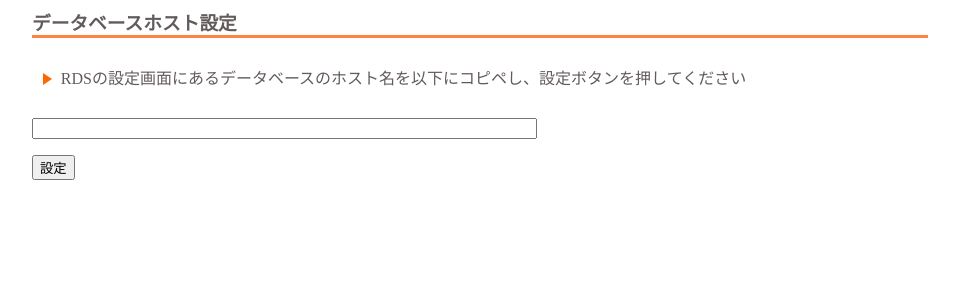
After one commit to trainocate-japan/sawakura-labs, a Flask app: template templates/dbhost_set.html in a window 1280 px wide. The commit adds this page. Shown: the top 300 px of the page, without its empty margins (160-1119 px from the left). Run offline with Flask 2, Linux system fonts and the light colour scheme; the template is opened without the code that fills it, so the values that code supplies are empty.

Commit message:
first release is almost done.

```diff
--- a/app.py
+++ b/app.py
@@ -1,16 +1,17 @@
-from flask import Flask, render_template
+from flask import Flask, render_template, request, redirect, url_for
 from dotenv import load_dotenv
 import pymysql
 import os
 
 load_dotenv()
+INITIAL_DB_HOST = 'initial-db'
 
 app = Flask(__name__)
 
 
-def get_connection():
+def get_connection(dbhost):
     conn = pymysql.connect(
-        host=os.getenv("db_host"),
+        host=dbhost,
         db=os.getenv("db_name"),
         user=os.getenv("db_user"),
         password=os.getenv("db_password"),
@@ -20,16 +21,28 @@ def get_connection():
     return conn
 
 
+# コース一覧表示画面
 @app.route("/")
 def display_all_courses():
+    dbhost = os.getenv('db_host')
+
+    # 初回起動ならデータベースホストの設定画面へ
+    if dbhost == INITIAL_DB_HOST:
+        return render_template("dbhost_set.html")
+
     title = "トレノケート クラウドコース一覧"
-    connection = get_connection()
+    sql = "SELECT * FROM contents"
 
-    sql = "SELECT * FROM contents"
     try:
+        connection = get_connection(dbhost)
         with connection.cursor() as cursor:
             cursor.execute(sql)
             courses = cursor.fetchall()
+    # テーブルが見つからなければデータベースホストの設定画面へ
+    except pymysql.err.ProgrammingError as e:
+        return render_template("dbhost_set.html")
+    except pymysql.err.OperationalError as e:
+        return render_template("dbhost_set.html")
     finally:
         cursor.close()
         connection.close()
@@ -37,6 +50,29 @@ def display_all_courses():
     return render_template("index.html", title=title, courses=courses)
 
 
+# データベースホスト設定画面
+@app.route('/', methods=['POST'])
+def set_db_host():
+    dbhost = request.form.get("dbhost")
+    os.environ['db_host'] = dbhost
+
+    connection = get_connection(dbhost)
+    create_table = "create table IF not exists contents (id INT(20) AUTO_INCREMENT PRIMARY KEY, course_code VARCHAR(16) NOT NULL, course_name VARCHAR(120) NOT NULL) DEFAULT CHARSET=utf8 COLLATE=utf8_bin;"
+    with connection.cursor() as cursor:
+        cursor.execute(create_table)
+    contents = "INSERT INTO contents (id, course_code, course_name) VALUES (%s, %s, %s);"
+    with connection.cursor() as cursor:
+        cursor.execute(contents, (0, 'NFC0313G', 'クラウドコンピューティング概要'))
+        cursor.execute(contents, (0, 'NFC0314G', 'ビジネスパーソンのためのクラウド入門'))
+        cursor.execute(contents, (0, 'NFC0267G', 'クラウドアーキテクト・ファーストステップ'))
+        cursor.execute(contents, (0, 'NFC0295G', '実践クラウドデザインパターン'))
+        cursor.execute(contents, (0, 'NFC0477G', 'さわってわかるクラウド入門'))
+    connection.commit()
+
+    cursor.close()
+    connection.close()
+    return redirect(url_for('display_all_courses'))
+
+
 if __name__ == '__main__':
-    print(os.getenv("db_password"))
     app.run(port=80, host="0.0.0.0", debug=False)
--- a/sql/setup.sql
+++ b/sql/setup.sql
@@ -19,4 +19,4 @@ VALUES
 (0, 'NFC0314G', 'ビジネスパーソンのためのクラウド入門'),
 (0, 'NFC0267G', 'クラウドアーキテクト・ファーストステップ'),
 (0, 'NFC0295G', '実践クラウドデザインパターン'),
-(0, 'NFC0xxxG', 'さわってわかるクラウド入門');
+(0, 'NFC0477G', 'さわってわかるクラウド入門');
--- a/static/css/base.css
+++ b/static/css/base.css
@@ -10,6 +10,10 @@ h1 {
     padding: 0.5em;
     border-radius: 0.5em;
     text-align: center;
+}
+
+h3 {
+    border-bottom: solid 3px #ff8442;
 }
 
 table {
@@ -26,3 +30,25 @@ table th, table td {
 table th {
     background-color: #f5dbcd;
 }
+
+ul {
+    padding: 0.5em;
+    list-style-type: none;
+}
+
+ul li {
+    position: relative;
+    padding: 0em 0.3em 0.3em 1.3em;
+}
+
+ul li:before {
+    position: absolute;
+    content: '';
+    top: 0.5em;
+    left: 0.2em;
+    height: 0;
+    width: 0;
+    border-style: solid;
+    border-width: 6px 0 6px 9px;
+    border-color: transparent transparent transparent #fe6600;
+}
--- /dev/null
+++ b/templates/dbhost_set.html
@@ -0,0 +1,19 @@
+{% extends "layout.html" %}
+{% block content %}
+
+<h3>データベースホスト設定</h3>
+<ul>
+    <li>RDSの設定画面にあるデータベースのホスト名を以下にコピペし、設定ボタンを押してください</li>
+</ul>
+
+<div>
+    <form action="/" method="POST" enctype="multipart/form-data">
+        <p>
+            <input type="text" size="60" name="dbhost">
+        </p>
+        <p>
+            <input type="submit" value="設定">
+        </p>
+    </form>
+</div>
+{% endblock %}
```
Also changed, not shown: 1 other file.
